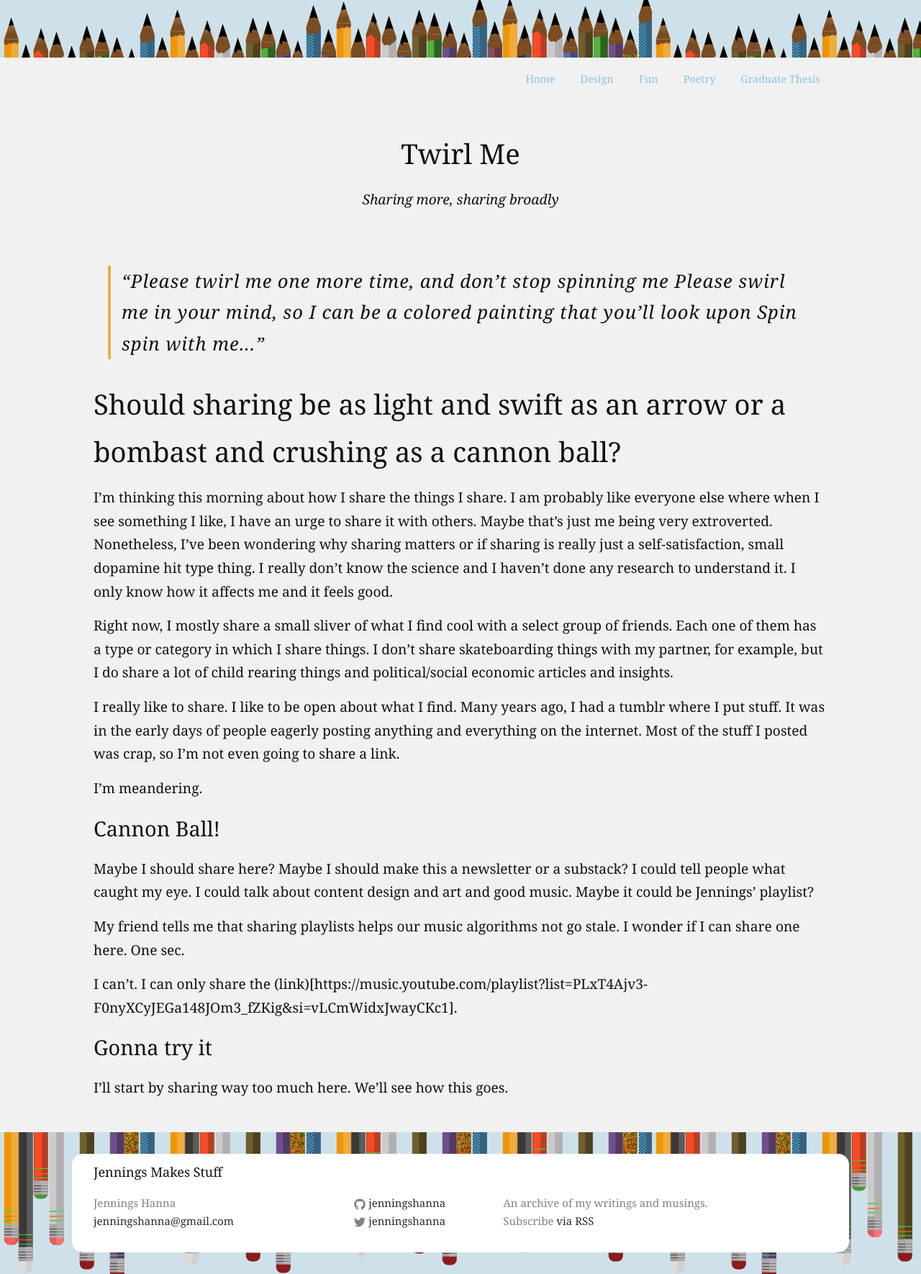
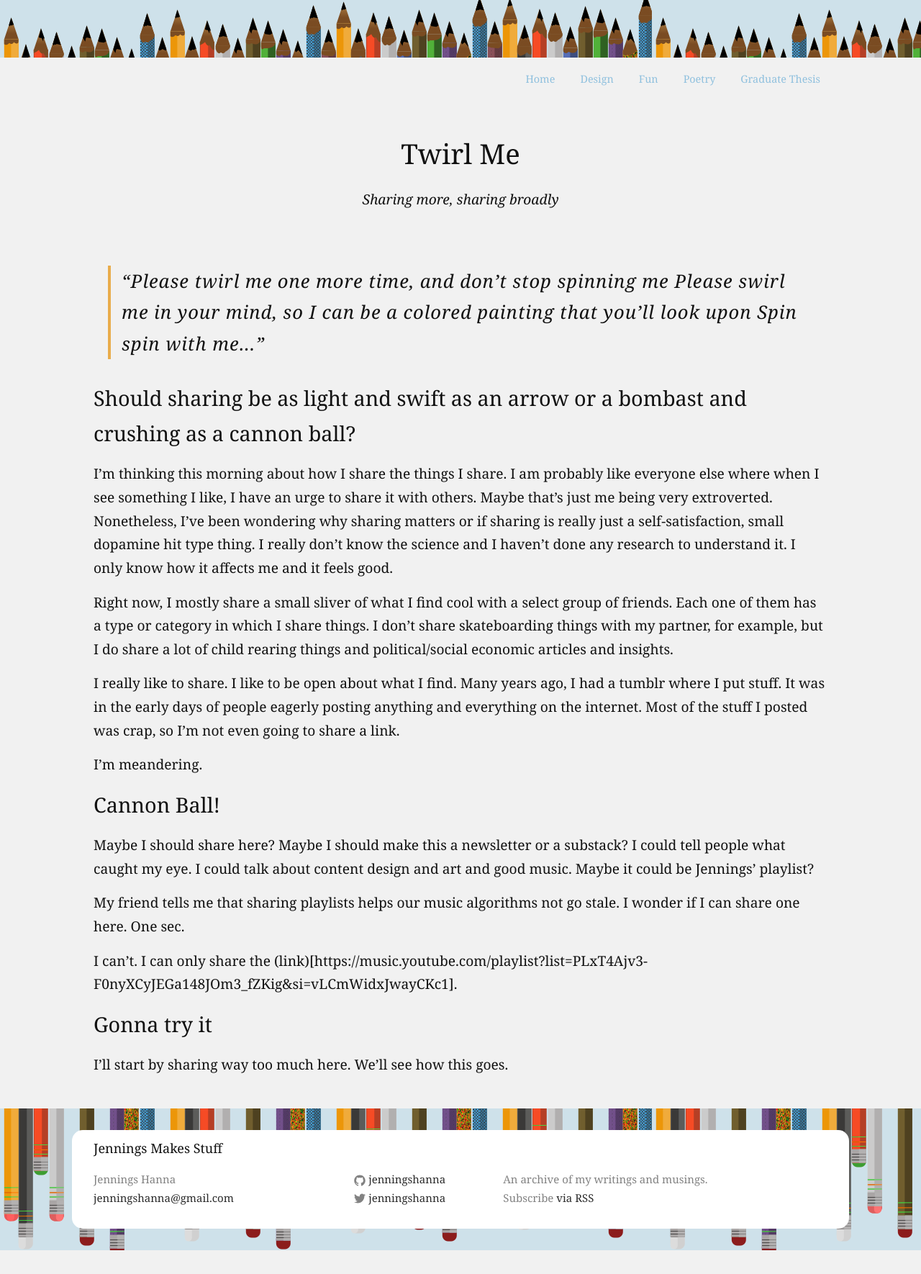
Before and after one commit to jenningshanna/shiplog, a Jekyll site: the page built from _posts/2024-04-04-twirl-me.markdown, in a window 1280 px wide. Shown: the whole page at 72% size. Built offline with Jekyll 4.4.1, drawn with Linux system fonts in a browser that asks for light colours; comment, search, counter and statistics services are not loaded; after the commit the page ends 1737 px from its top, so only the background shows below that.

Commit message:
changed h1 to h2

```diff
--- a/_posts/2024-04-04-twirl-me.markdown
+++ b/_posts/2024-04-04-twirl-me.markdown
@@ -16,7 +16,7 @@ image:
 Please swirl me in your mind, so I can be a colored painting that you'll look upon
 Spin spin with me..."
 
-# Should sharing be as light and swift as an arrow or a bombast and crushing as a cannon ball?
+## Should sharing be as light and swift as an arrow or a bombast and crushing as a cannon ball?
 
 I'm thinking this morning about how I share the things I share. I am probably like everyone else where when I see something I like, I have an urge to share it with others. Maybe that's just me being very extroverted. Nonetheless, I've been wondering why sharing matters or if sharing is really just a self-satisfaction, small dopamine hit type thing. I really don't know the science and I haven't done any research to understand it. I only know how it affects me and it feels good.
 
```
